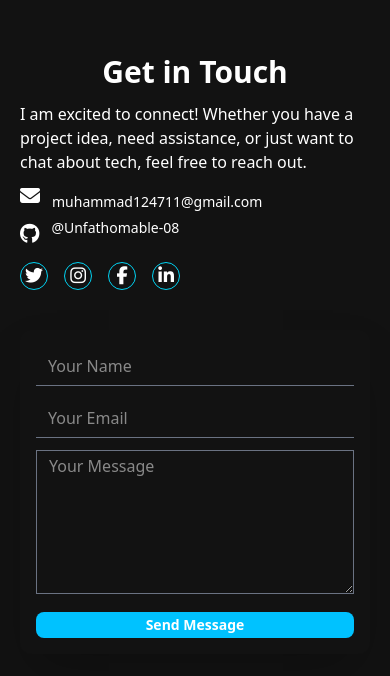
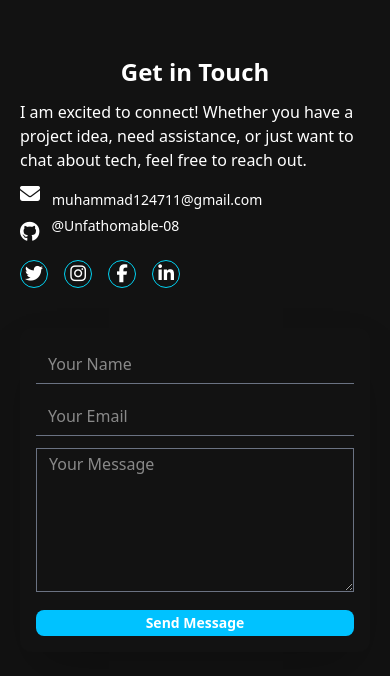
Before and after one commit to Unfathomable-08/portfolio, a Next.js app: page / in a window 390 px wide. Shown: the part 7896-8572 px from the top of the page. Built offline with nearby package versions, Linux system fonts and the light colour scheme; no server answers.

Commit message:
skills added

```diff
--- a/src/components/Contact.js
+++ b/src/components/Contact.js
@@ -66,7 +66,7 @@ export default function Contact() {
           }}
         >
           <motion.h1
-            className="text-3xl font-bold mb-3 text-center lg:text-left"
+            className="text-2xl sm:text-3xl font-bold mb-3 text-center lg:text-left"
             variants={fadeVariant}
             custom={0.2}
           >
```
